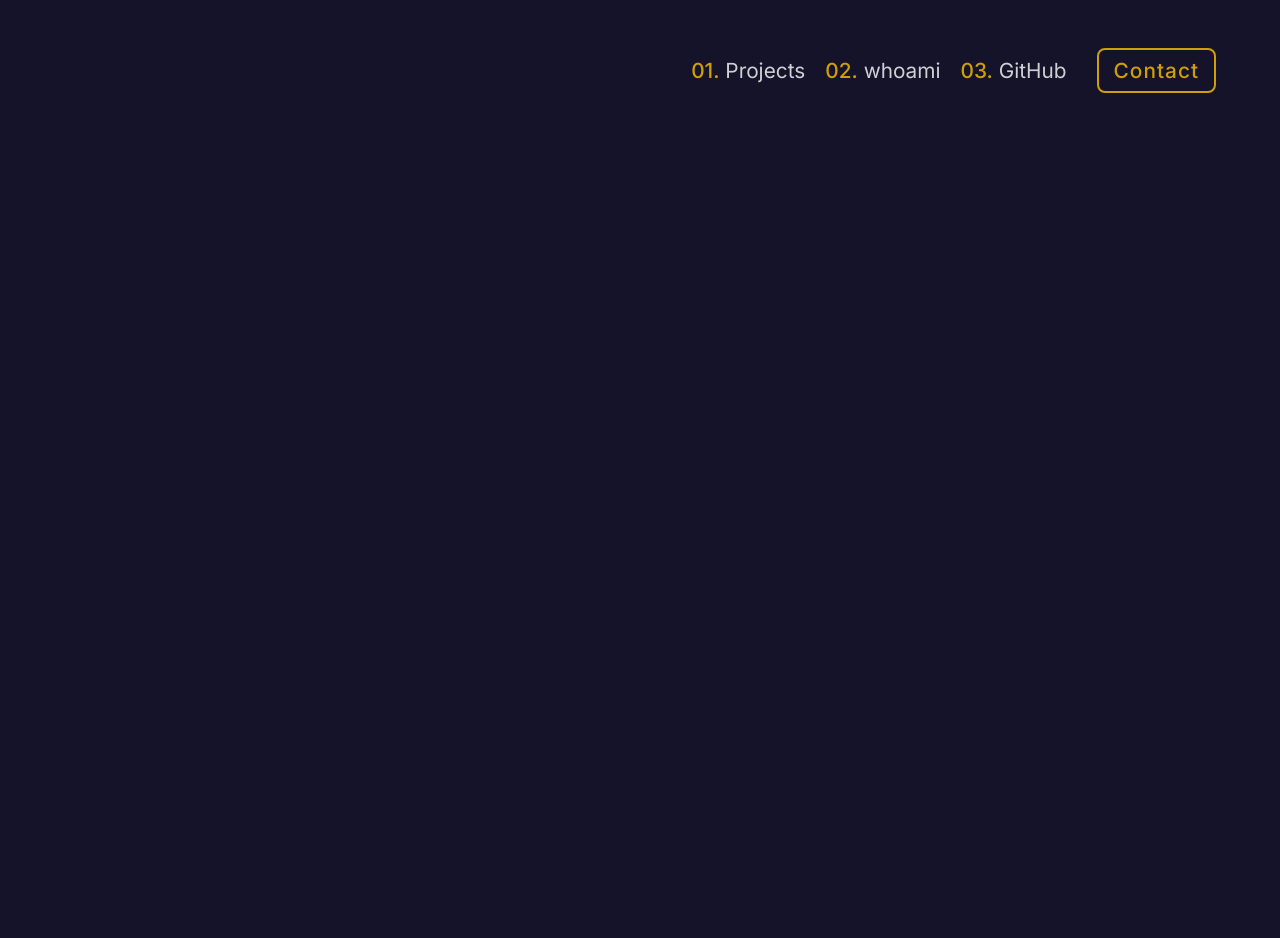
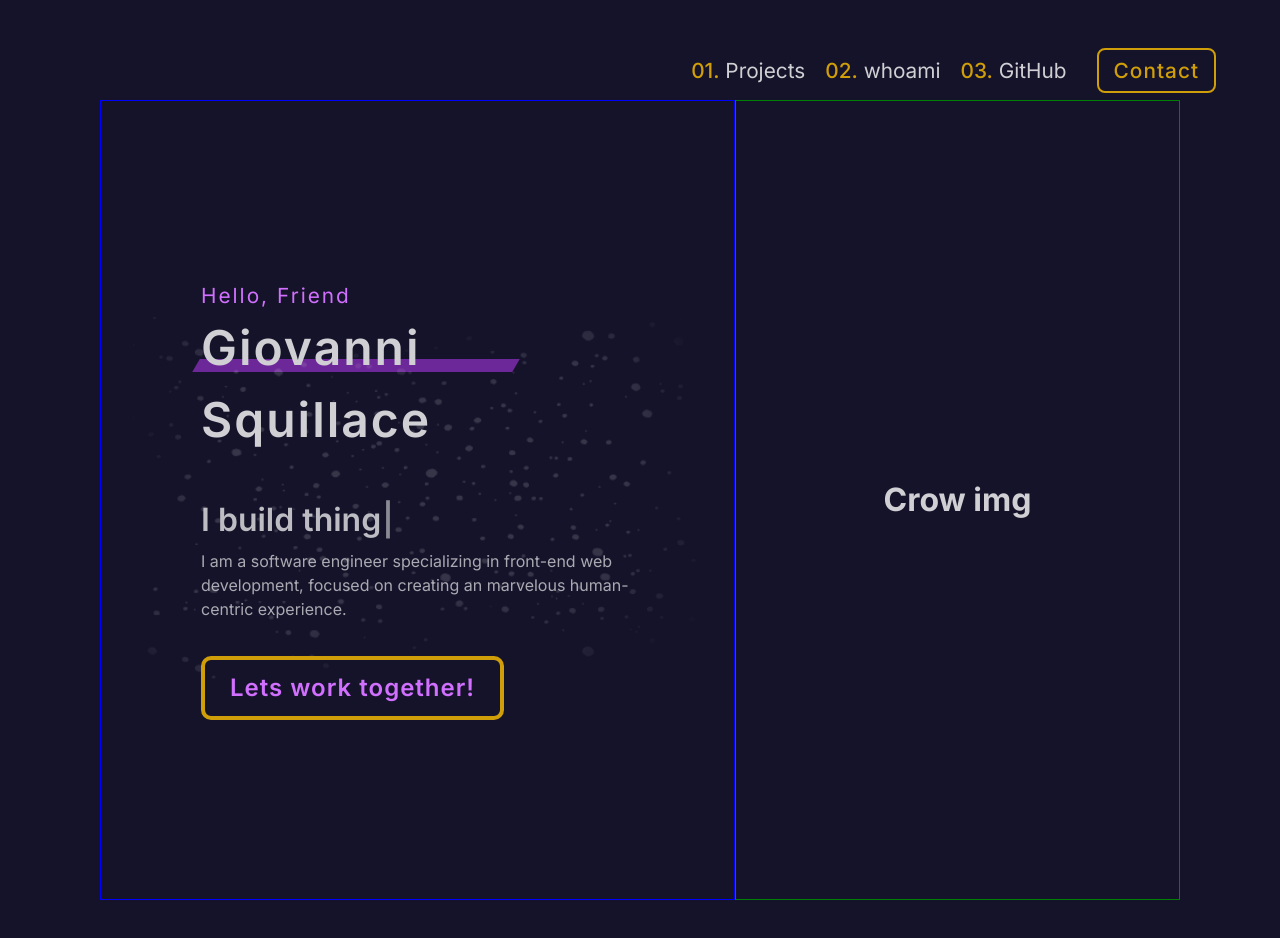
Before and after one commit to Corvus-JSDev/CorvusPortfolio, a React (Vite) app: page / in a window 1280 px wide. Shown: the top 938 px of the page. Before the commit the page ends 800 px from the top, so only its background shows below. Built offline with nearby package versions, Linux system fonts and the light colour scheme.

Commit message:
added the info section of the hero page

```diff
--- a/package.json
+++ b/package.json
@@ -11,7 +11,8 @@
   },
   "dependencies": {
     "react": "^18.2.0",
-    "react-dom": "^18.2.0"
+    "react-dom": "^18.2.0",
+    "typewriter-effect": "^2.21.0"
   },
   "devDependencies": {
     "@types/react": "^18.2.66",
--- a/src/App.jsx
+++ b/src/App.jsx
@@ -1,10 +1,12 @@
 import "./App.css";
 import NavBar from "@sharedComps/Nav-Bar/Nav-Bar.jsx";
+import HeroSection from "./shared/components/Hero/hero";
 
 function App() {
 	return (
 		<>
 			<NavBar />
+			<HeroSection />
 		</>
 	);
 }
--- a/src/index.css
+++ b/src/index.css
@@ -25,13 +25,41 @@
 }
 
 body {
+	padding: 100px;
 	min-width: 320px;
 	min-height: 100lvh;
 	background-color: var(--background-purple);
 }
 
 h1 {
-	font-size: 1.5em;
+	font-size: 2rem;
+	font-weight: 700;
+}
+
+h2 {
+	font-size: 1.5rem;
+	font-weight: 600;
+}
+
+h3 {
+	font-size: 1.17rem;
+	font-weight: 500;
+}
+
+h4 {
+	font-size: 1rem;
+	font-weight: 500;
+}
+
+/* Additional Text Settings */
+strong,
+b {
+	font-weight: bold;
+}
+
+em,
+i {
+	font-style: italic;
 }
 
 a {
@@ -39,6 +67,7 @@ a {
 	color: #d0d0d4;
 }
 
+/* Animations */
 @keyframes shineAnimation {
 	0% {
 		left: -100%;
@@ -47,3 +76,5 @@ a {
 		left: 100%;
 	}
 }
+
+/* Media */
--- /dev/null
+++ b/src/shared/components/Hero/hero.jsx
@@ -0,0 +1,90 @@
+import TypeWriter from "./typewriter.jsx";
+import style from "./style.module.css";
+import { useEffect } from "react";
+
+function startWorkBtnShine() {
+	const contactAnimationSpeed = 1100;
+
+	// Create the style element and before pseudo-class for the contact button
+	const workBeforeClass = document.createElement("style");
+	workBeforeClass.innerHTML = `
+	#workBtn::before {
+	content: "";
+	position: absolute;
+	top: 0;
+	left: -100%;
+	width: 100%;
+	height: 100%;
+	background: linear-gradient(
+		45deg,
+		transparent,
+		var(--gold-color),
+		transparent
+	);
+	opacity: 0.4;
+
+	animation: shineAnimation ${String(contactAnimationSpeed)}ms forwards;
+	animation-play-state: running;
+	}`;
+
+	// add the class to the dom
+	document.head.appendChild(workBeforeClass);
+
+	// remove the pseudo-class in order to replay the animation
+	setTimeout(() => {
+		workBeforeClass.remove();
+	}, contactAnimationSpeed + 10);
+}
+
+export default function HeroSection() {
+	useEffect(() => {
+		const workButton = document.querySelector("#workBtn");
+		workButton.addEventListener("mouseover", () => {
+			startWorkBtnShine();
+		});
+
+		setTimeout(() => {
+			startWorkBtnShine();
+		}, 11000);
+	});
+
+	return (
+		<div className={style.heroContainer}>
+			{/* Left information */}
+			<section className={style.infoSection}>
+				<div className={style.info_margin}>
+					<div className={style.header_infoSection}>
+						<h3>Hello, Friend</h3>
+						<h1>
+							Giovanni Squillace
+							<div className={style.headerUnderline}></div>
+						</h1>
+						{/* !!! Underline needed */}
+					</div>
+
+					<div className={style.desc_infoSection}>
+						<TypeWriter />
+						<p>
+							I am a software engineer specializing in
+							front-end web development, focused on creating an
+							marvelous human-centric experience.
+						</p>
+					</div>
+
+					<button
+						id="workBtn"
+						className={style.workTogetherBtn}
+					>
+						Lets work together!
+					</button>
+					{/* Shine effect needed */}
+				</div>
+			</section>
+
+			{/* Right LOGO */}
+			<section className={style.logoSection}>
+				<h1>Crow img</h1>
+			</section>
+		</div>
+	);
+}
--- /dev/null
+++ b/src/shared/components/Hero/style.module.css
@@ -0,0 +1,119 @@
+:root {
+	--purple-text: #d16fff;
+}
+
+.heroContainer {
+	/* border: 2px solid red; */
+
+	display: flex;
+	justify-content: space-between;
+}
+
+/** INFO Section */
+.infoSection {
+	height: 800px;
+	border: 1px solid blue;
+
+	background-image: url(/imgs/white-space-breaker/messy-dots-edited-2-opacityChange.png);
+	background-position: center;
+	background-repeat: no-repeat;
+	background-size: 90%;
+
+	flex: 1;
+	display: flex;
+	flex-direction: column;
+	justify-content: center;
+	/* padding: 0px 250px; */
+}
+.info_margin {
+	/* im using this because padding messes with the flex width */
+	margin: 0px 100px;
+}
+
+.header_infoSection {
+	/* border: 1px solid red; */
+
+	margin-bottom: 40px;
+	letter-spacing: 2px;
+}
+.header_infoSection h3 {
+	position: relative;
+	color: var(--purple-text);
+	font-size: 1.3rem;
+	font-weight: 400;
+	opacity: 0;
+	animation: hellofriend 900ms ease-in-out 500ms forwards;
+}
+.header_infoSection h1 {
+	position: relative;
+	font-size: 3rem;
+	font-weight: 600;
+}
+.header_infoSection h1::before {
+	content: "";
+	position: absolute;
+	left: 155px;
+	top: 47px;
+	width: 320px;
+	height: 13px;
+	transform: skew(-30deg) translateX(-50%);
+	background: #832db4;
+	opacity: 0;
+	z-index: -1;
+	animation: headerUnderlineAnimate 900ms ease-in-out 500ms forwards;
+}
+
+@keyframes headerUnderlineAnimate {
+	0% {
+		opacity: 0;
+		top: 62px;
+	}
+	100% {
+		opacity: 0.8;
+		top: 47px;
+	}
+}
+@keyframes hellofriend {
+	0% {
+		top: -10px;
+		opacity: 0;
+	}
+	100% {
+		top: 0px;
+		opacity: 1;
+	}
+}
+
+.desc_infoSection h2 {
+	font-size: 2rem;
+	margin-bottom: 5px;
+	opacity: 0.9;
+}
+.desc_infoSection p {
+	opacity: 0.8;
+}
+
+.workTogetherBtn {
+	position: relative;
+	overflow: hidden;
+
+	margin-top: 35px;
+	border: 4px solid var(--gold-color);
+	border-radius: 10px;
+	color: var(--purple-text);
+	font-size: 1.5rem;
+	font-weight: 600;
+	letter-spacing: 1px;
+	padding: 10px 25px;
+}
+
+/** LOGO Section  */
+.logoSection {
+	height: 800px;
+	border: 1px solid green;
+
+	flex: 0.7;
+	display: flex;
+	justify-content: center;
+	align-items: center;
+}
--- /dev/null
+++ b/src/shared/components/Hero/typewriter.jsx
@@ -0,0 +1,24 @@
+import Typewriter from "typewriter-effect/dist/core";
+import { useEffect } from "react";
+
+export default function TypeWriter() {
+	useEffect(() => {
+		const typeWriterEffectEL =
+			document.querySelector("#typedEffect");
+		const TypewriterEff = new Typewriter(typeWriterEffectEL, {
+			delay: 90,
+			cursor: "|",
+		});
+		TypewriterEff.pauseFor(4000)
+			.typeString("I build things, the cool")
+			.pauseFor(400)
+			.deleteChars(4)
+			.pauseFor(200)
+			.typeString("nerdy way. ")
+			.pauseFor(2800)
+			.changeCursor(" ")
+			.start();
+	}, []);
+
+	return <h2 id="typedEffect"></h2>;
+}
--- a/src/shared/components/Nav-Bar/style.module.css
+++ b/src/shared/components/Nav-Bar/style.module.css
@@ -28,6 +28,4 @@
 	color: var(--gold-color);
 	font-weight: 500;
 	letter-spacing: 1px;
-
-	transition: all 0.2s ease-in-out;
 }
```
Also changed, not shown: public/imgs/white-space-breaker/messy-dots-edited-2-opacityChange.png (added), 1 other file (tests, documents, lock files or other folders).
